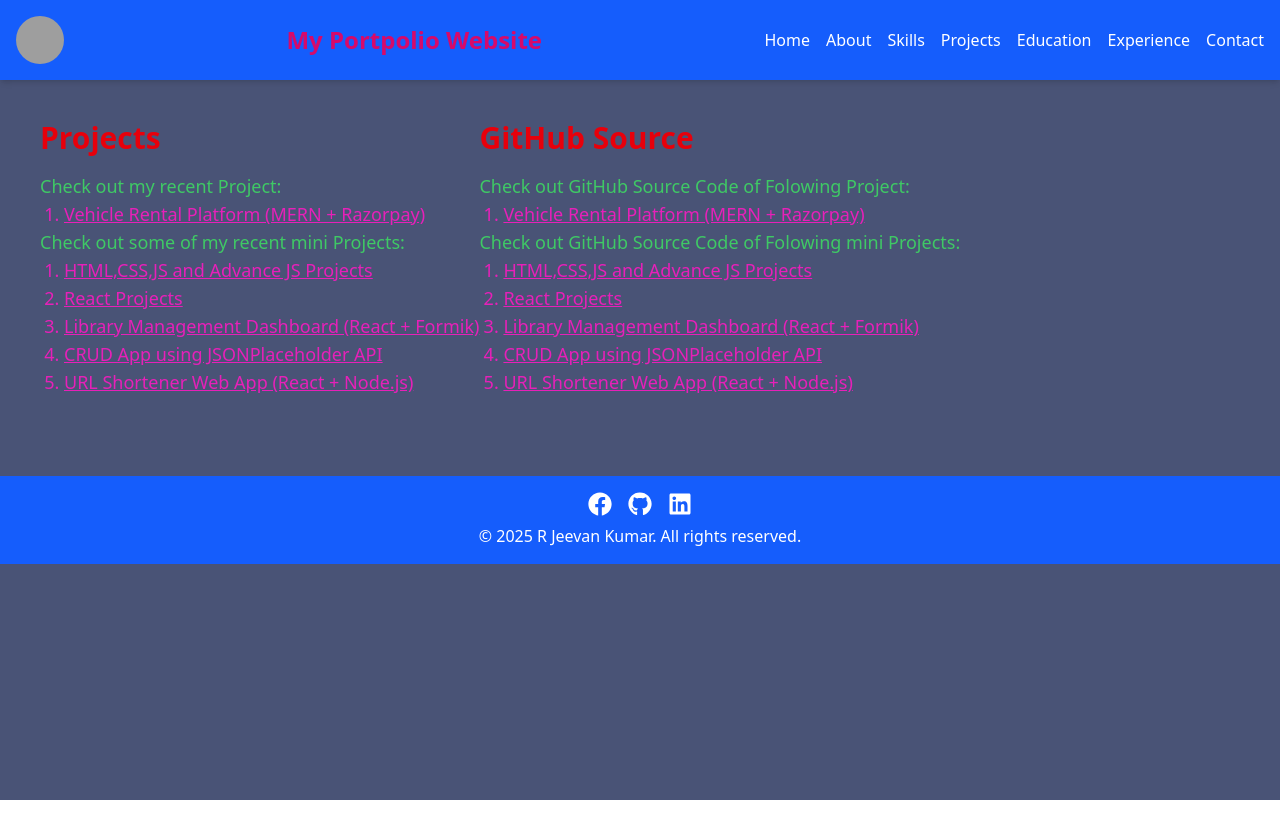
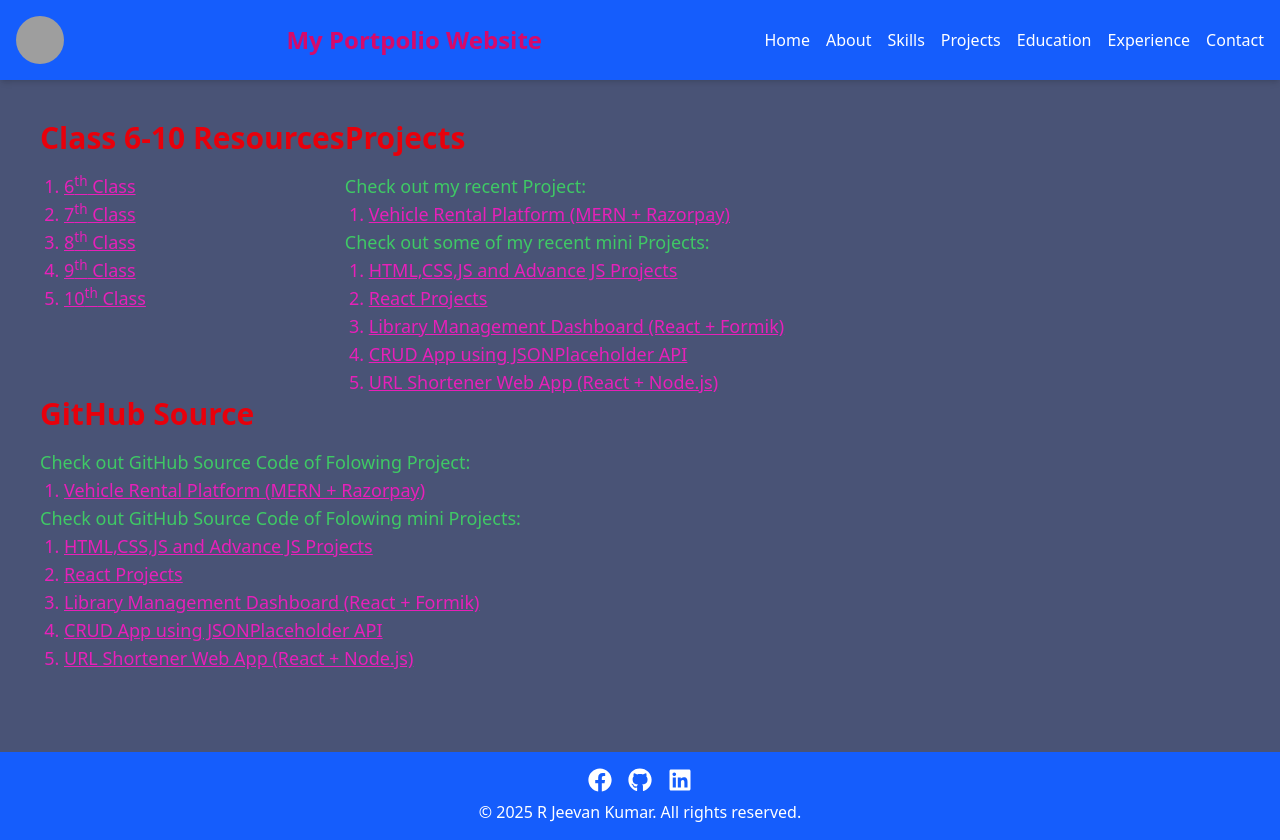
Before and after one commit to G1KUMAR-INDIA/Portfolio, a React (Vite) app: page /projects in a window 1280 px wide. Before the commit the page ends 800 px from the top, so only its background shows below. Built offline with nearby package versions, Linux system fonts and the light colour scheme; grey boxes are pictures that could not be loaded.

Commit message:
Portfolio Project  Page Update

```diff
--- a/src/pages/Projects.jsx
+++ b/src/pages/Projects.jsx
@@ -2,6 +2,20 @@ const Projects = () => {
     return (
       <section className="p-10">
         <div className="flex flex-wrap">
+          <div>
+            <div className="mb-10 ">
+                <div>
+                    <h2 class="text-3xl font-semibold mb-4 text-red-600">Class 6-10 Resources</h2>
+                    <ul class="text-[#E720B9] underline list-decimal ml-6 text-lg">
+                        <li><a class="mr-4" href="" target="_blank">6<sup>th</sup> Class</a></li>
+                        <li><a class="mr-4" href="" target="_blank">7<sup>th</sup> Class</a></li>
+                        <li><a class="mr-4" href="" target="_blank">8<sup>th</sup> Class</a></li>
+                        <li><a class="mr-4" href="" target="_blank">9<sup>th</sup> Class</a></li>
+                        <li><a class="mr-4" href="" target="_blank">10<sup>th</sup> Class</a></li>
+                    </ul>
+                </div>
+            </div>
+          </div>
           <div>
             <h2 className="text-3xl font-semibold mb-4 text-red-600">Projects</h2>
             <p className="text-lg text-[#3FC965]">Check out my recent Project:</p>
```
